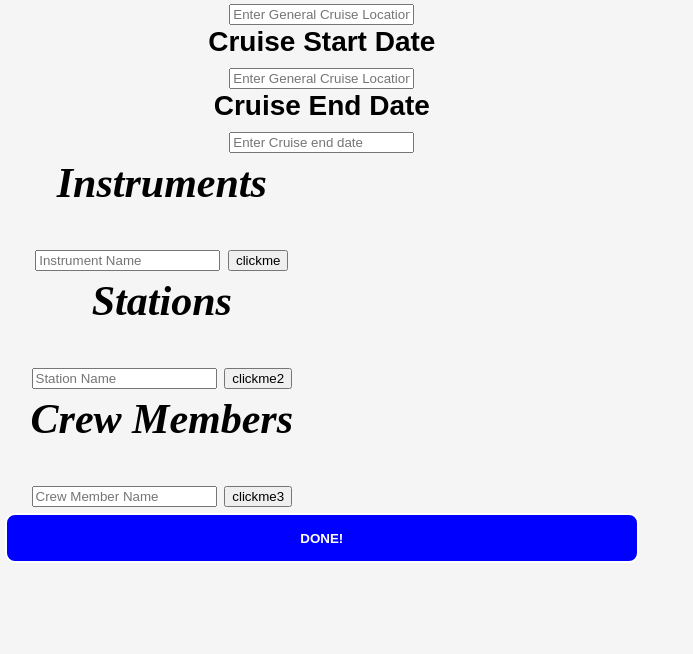
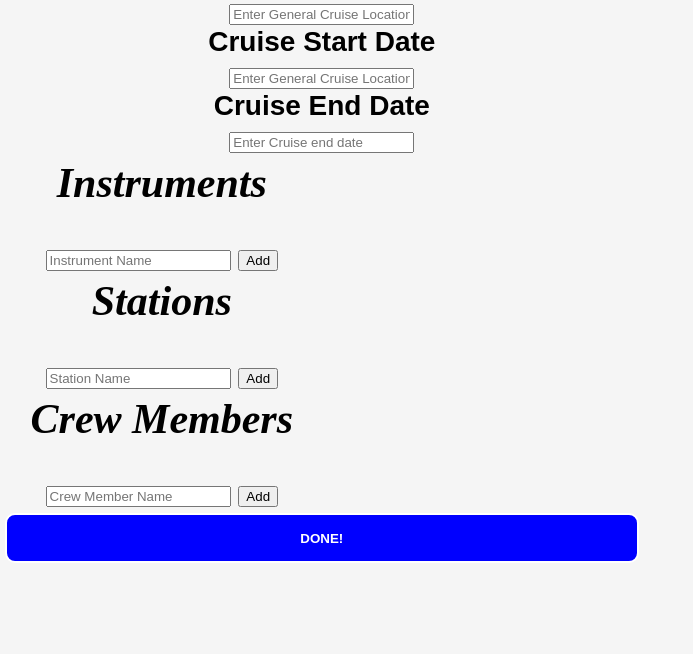
Before and after one commit to nfsi-canada/elogbook, a PHP site: page /cruiseCreation.php in a window 1280 px wide. Shown: the part 515-1169 px from the top of the page, without its empty margins (0-693 px from the left). Run offline with PHP 8.4, Linux system fonts and the light colour scheme.

Commit message:
makeing logs now redirects you to the correct page

```diff
--- a/root/PHP/logMaker.php
+++ b/root/PHP/logMaker.php
@@ -58,6 +58,8 @@ if ($mysqli->query($sql) === TRUE) {
 
 $mysqli->close();
 
-header("Location: ..\cruiseList.php");
+$c_name = $_GET["CNAME"];
+
+header("Location: ..\logs.php?CID=$c_id&CNAME=%24$cname");
 
 ?>
--- a/root/cruiseCreation.php
+++ b/root/cruiseCreation.php
@@ -94,7 +94,7 @@
 
                                         <input type="text" id="Instrument" placeholder="Instrument Name" name="Instrument"/>
 
-                                        <input id="clickMe" type="button" value="clickme" onclick="listOne();" />
+                                        <input id="clickMe" type="button" value="Add" onclick="listOne();" />
                                     </div>
 
                                     <div id="Stations">
@@ -104,7 +104,7 @@
 
                                         <input type="text" id="Station" placeholder="Station Name" name="Station"/>
 
-                                        <input id="clickMe2" type="button" value="clickme2" onclick="listTwo();" />
+                                        <input id="clickMe2" type="button" value="Add" onclick="listTwo();" />
                                     </div>
 
                                     <div id="Crew">
@@ -113,7 +113,7 @@
 
                                         <input type="text" id="name" placeholder="Crew Member Name" name="name" />
 
-                                        <input id="clickMe3" type="button" value="clickme3" onclick="listThree();" />
+                                        <input id="clickMe3" type="button" value="Add" onclick="listThree();" />
                                     </div>
 
                                 </div>
--- a/root/cruiseList.php
+++ b/root/cruiseList.php
@@ -127,7 +127,7 @@
         </section>
             <!-- cList Section End -->
 
-    <script src="..\javascript\cruiseList.js"></script>
+    <!-- <script src="..\javascript\cruiseList.js"></script> -->
 
     </body>
 </html>
--- a/root/logCreation.php
+++ b/root/logCreation.php
@@ -46,8 +46,10 @@
                     <?php
 
                         $c_id = $_GET["CID"];
+                        $c_name = $_GET["CNAME"];
 
                         echo "<h1>  $c_id  = C ID</h1>";
+                        echo "<h1>  $c_name  = C NAME</h1>";
 
                     ?>
 
@@ -59,6 +61,7 @@
 
                         <?php
                         $c_id = $_GET["CID"];
+                        $c_name = $_GET["CNAME"];
                         session_start();
                         $currentUser = $_SESSION["userID"];
                         echo "
@@ -67,6 +70,7 @@
                             <input type='text' value='$currentUser' name='author' required>
 
                             <input id='$c_id' type='hidden' name='CID' value='$c_id' />
+                            <input id='$c_name' type='hidden' name='CNAME' value='$c_name' />
 
 
                             "
--- a/root/logs.php
+++ b/root/logs.php
@@ -56,6 +56,7 @@
                     <form action='logCreation.php' method='get' >
 
                         <input id='$c_id' type='hidden' name='CID' value='$c_id' />
+                        <input id='$c_name' type='hidden' name='CNAME' value='$cName' />
 
                         <a href='logCreation.php'><button id='lButton' type='submit'> Make New Log</button></a>
 
@@ -94,7 +95,7 @@
 
                             $cruiseID = $_GET["CID"];
 
-                            $sql = "SELECT log_id, date, time, type, text, Crew_crew_name1  FROM logs WHERE Cruise_c_id = $cruiseID ORDER BY date DESC LIMIT 0, 10";
+                            $sql = "SELECT log_id, date, time, type, text, Crew_crew_name1  FROM logs WHERE Cruise_c_id = $cruiseID ORDER BY date, time DESC";
                             $result = $mysqli->query($sql);
 
                             if ($result->num_rows > 0) {
@@ -146,7 +147,7 @@
         </section>
             <!-- log Section End -->
 
-    <script src="..\javascript\logs.js"></script>
+    <!-- <script src="..\javascript\logs.js"></script> -->
 
     </body>
 </html>
```
Also changed, not shown: ReadMe.txt, 14 other files.
